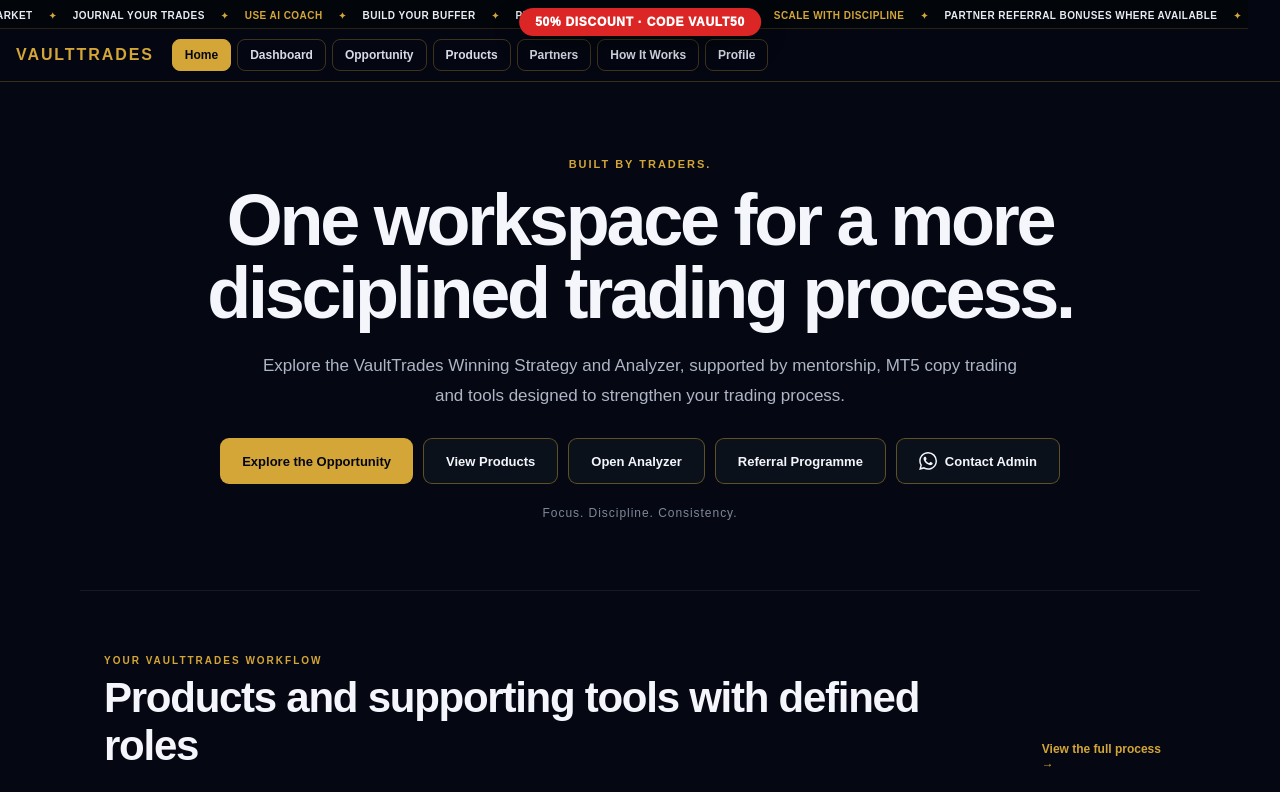
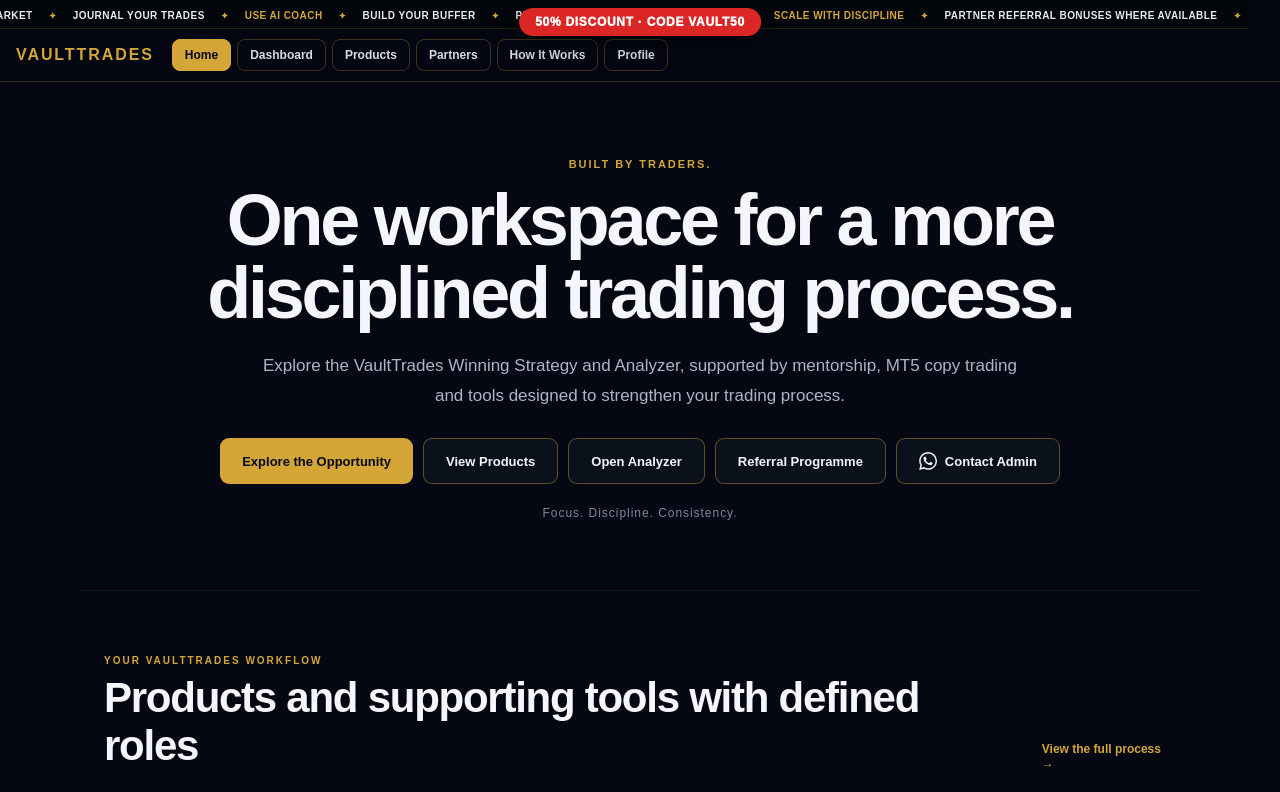
Before and after one commit to iyandatalks/vaulttrades, a Next.js app: page / in a window 1280 px wide. Shown: the top 792 px of the page. Built offline with nearby package versions, Linux system fonts and the light colour scheme; no server answers.

Commit message:
Hide membership journey navigation from non-admin users

```diff
--- a/app/AppNav.tsx
+++ b/app/AppNav.tsx
@@ -7,8 +7,10 @@ import { useEffect, useState } from "react";
 const tabs = [
   { href: "/", label: "Home" },
   { href: "/dashboard", label: "Dashboard" },
-  { href: "/member-portal", label: "Knowledge Base" },
-  { href: "/opportunity", label: "Opportunity" },
+  { href: "/start", label: "Lead Generation", adminOnly: true },
+  { href: "/opportunity", label: "Opportunity", adminOnly: true },
+  { href: "/plans", label: "Plans", adminOnly: true },
+  { href: "/member-portal", label: "Knowledge Base", adminOnly: true },
   { href: "/subscription?promo=1", label: "Products" },
   { href: "/partners", label: "Partners" },
   { href: "/how-it-works", label: "How It Works" },
@@ -30,15 +32,17 @@ const promoItems = [
 
 export default function AppNav() {
   const pathname = usePathname();
-  const [memberAccess, setMemberAccess] = useState(false);
+  const [isAdmin, setIsAdmin] = useState(false);
+
   useEffect(() => {
     let active = true;
     fetch("/api/member-portal/access", { cache: "no-store" })
-      .then(response => response.ok ? response.json() : { hasMembership: false })
-      .then(data => { if (active) setMemberAccess(Boolean(data.hasMembership)); })
-      .catch(() => { if (active) setMemberAccess(false); });
+      .then(response => response.ok ? response.json() : { isAdmin: false })
+      .then(data => { if (active) setIsAdmin(data.isAdmin === true); })
+      .catch(() => { if (active) setIsAdmin(false); });
     return () => { active = false; };
   }, []);
+
   return (
     <nav className="vt-nav" aria-label="VaultTrades navigation">
       <Link href="/subscription?product=analyzer_monthly" style={{ position:"fixed", top:8, left:"50%", transform:"translateX(-50%)", zIndex:1000, background:"#dc2626", color:"#fff", padding:"7px 16px", borderRadius:999, fontSize:12, fontWeight:950, letterSpacing:".06em", textDecoration:"none", boxShadow:"0 8px 24px rgba(0,0,0,.35)", whiteSpace:"nowrap" }}>50% DISCOUNT · CODE VAULT50</Link>
@@ -55,7 +59,7 @@ export default function AppNav() {
       <div className="vt-nav-inner">
         <Link href="/" className="vt-nav-brand">VAULTTRADES</Link>
         <div className="vt-nav-links">
-          {tabs.filter(tab => tab.href !== "/member-portal" || memberAccess).map((tab) => {
+          {tabs.filter(tab => !tab.adminOnly || isAdmin).map((tab) => {
             const tabPath = tab.href.split("?")[0];
             const active = pathname === tabPath || (tabPath !== "/" && pathname.startsWith(tabPath));
             return <Link key={tab.href} href={tab.href} className={"vt-nav-link" + (active ? " active" : "")}>{tab.label}</Link>;
```
